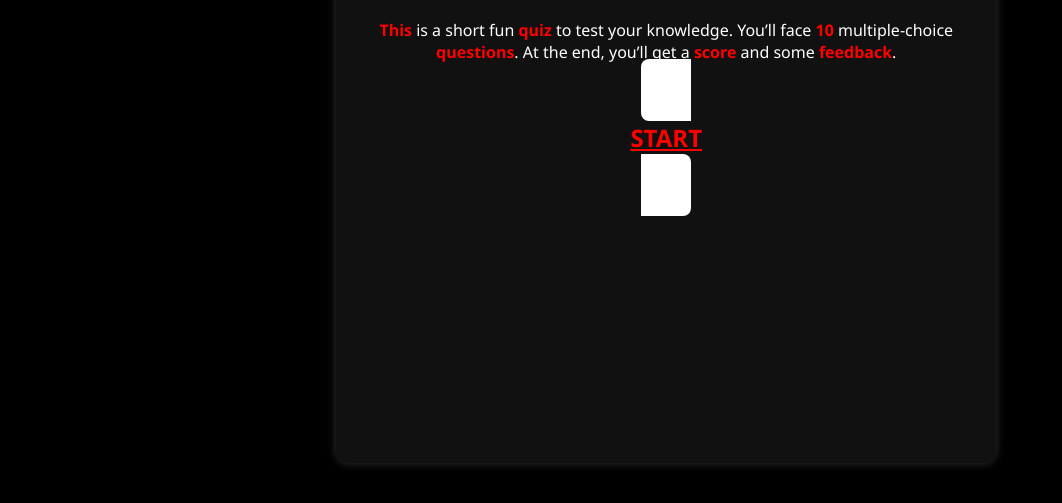
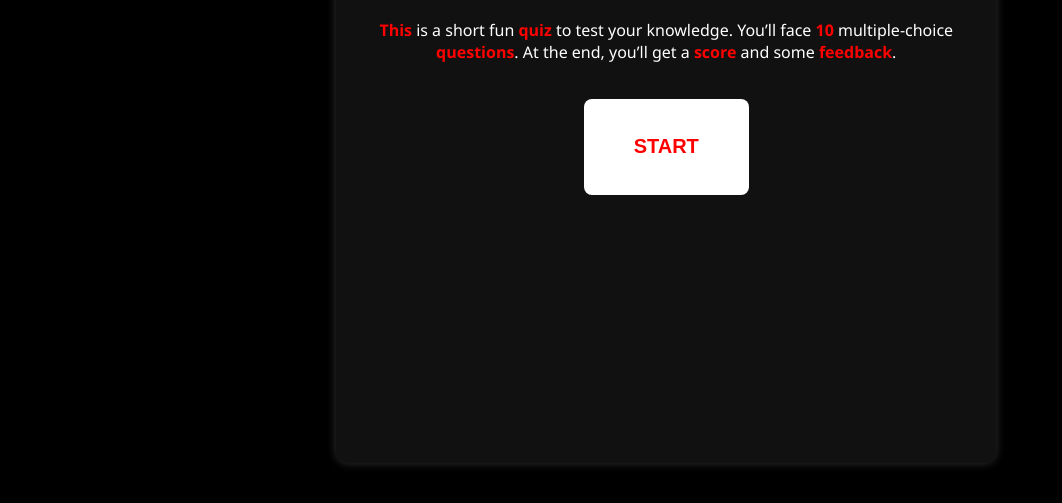
Before and after one commit to Partial-hooman/partial-hooman.github.io, a plain HTML site: page index.html in a window 1280 px wide. Shown: the part 297-800 px from the top of the page, without its empty margins (0-1062 px from the left). Drawn offline with Linux system fonts and the light colour scheme.

Commit message:
Update index.html

```diff
--- a/index.html
+++ b/index.html
@@ -37,7 +37,8 @@
 }
 
 /* a:link, a:visited { */
- a { padding: 20px 50px;
+ button {
+  padding: 20px 50px;
   margin-top: 20px;
   border: none;
   border-radius: 8px;
@@ -47,13 +48,12 @@
   color: red;
   transition: background 0.3s, color 0.3s, transform 0.15s, box-shadow 0.3s;
 }
-
-a:hover {
+button:hover {
   background: black;
   transform: scale(1.05);
   box-shadow: rgba(255,0,0,0.5) 0 0 10px;
 }
-a:active {
+button:active {
   transform: scale(0.95);
 }
 
@@ -79,7 +79,8 @@ p span {
     <h1>Welcome to the <span>KDAG</span> Quiz</h1>
     <p><span>This</span> is a short fun <span>quiz</span> to test your knowledge. You’ll face <span>10</span> multiple-choice
       <span>questions</span>. At the end, you’ll get a <span>score</span> and some <span>feedback</span>.</p>
-    <a href='script.html' ><h2>START</h2>
+    <a href='script.html'>
+      <button><h2>START</h2></button>
     </a>
   </div>
 </body>
```
